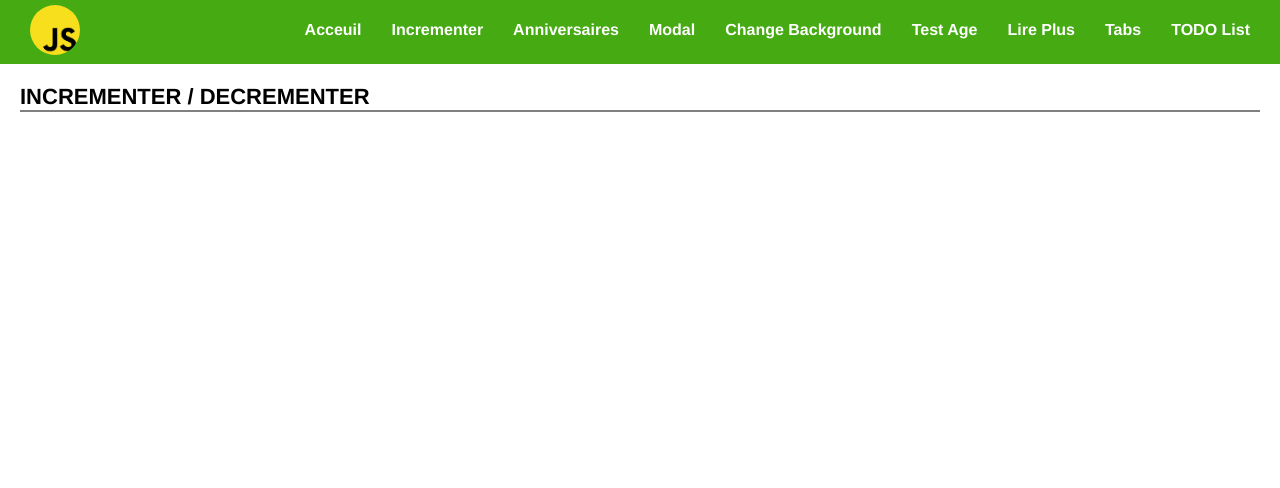
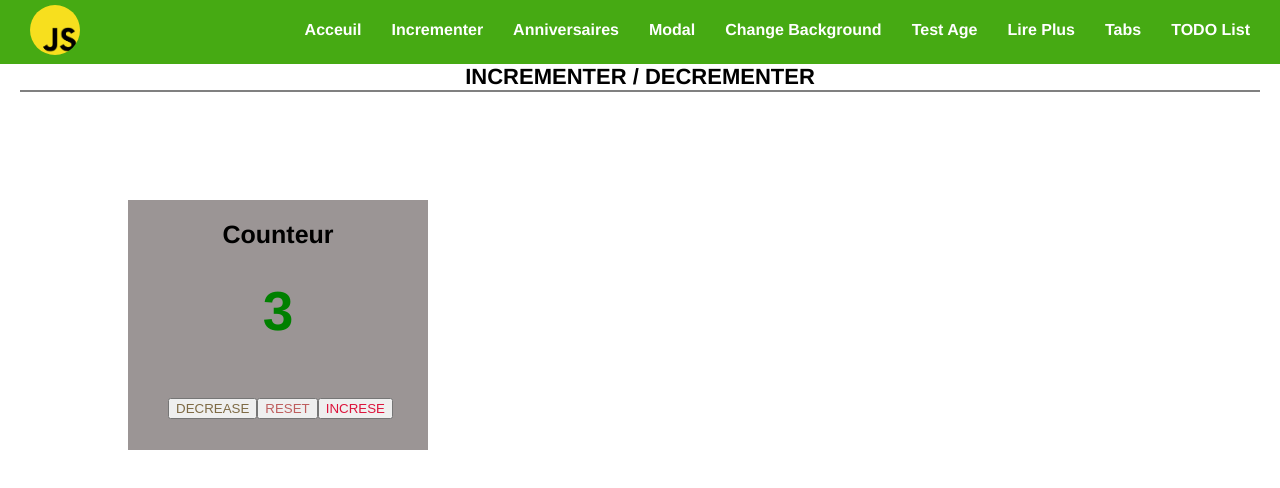
Before and after one commit to alexissengangabo07/gda-js-exercise-2, a plain HTML site: page incrementer/index.html in a window 1280 px wide. Drawn offline with Linux system fonts and the light colour scheme.

Commit message:
begin for html and css

```diff
--- a/incrementer/index.html
+++ b/incrementer/index.html
@@ -38,10 +38,17 @@
         </nav>
         <main>
             <h1 id="titre-page">INCREMENTER / DECREMENTER</h1>
-            <div id="content">
-
-
-            </div>
+            <section class="compteur">
+                <div class= "content">
+                     <h1>Counteur</h1>
+                    <p>3</p>
+                    <div class="buttonAll">
+                        <button type="button" class="decrement">DECREASE</button>
+                        <button type="button" class="reset">RESET</button>
+                        <button type="button" class="increse">INCRESE</button>
+                    </div>
+                </div>
+            </section>
         </main>
     </div>
 
--- a/incrementer/style.css
+++ b/incrementer/style.css
@@ -129,3 +129,47 @@
     /*  ============== */
     /*  YOUR CSS  */
     /*  ==============*/
+
+    h1{
+        font-style:normal;
+        font-weight: bold;
+        font-size: 25px;
+        margin-top: -20px;
+        text-align: center;
+    }
+    .compteur{
+        display: block;
+        left: 10%;
+        top: 200px;
+        padding: 40px;
+        position: absolute;
+        background-color: rgb(155, 149, 149);
+        height: 250px;
+        width: 300px;
+        margin: auto;
+
+    }
+    p{
+        font-size: 55px;
+        font-weight: bold;
+        color: green;
+        margin-top: 30px;
+        text-align: center;
+    }
+    .buttonAll{
+        display: flex;
+        justify-content: space-between;
+
+    }
+    .decrement{
+        color: rgb(126, 106, 68);
+        cursor: pointer;
+    }
+    .reset{
+        color: rgb(190, 94, 94);
+        cursor: pointer;
+    }
+    .increse{
+        color: crimson;
+        cursor: pointer;
+    }
```
